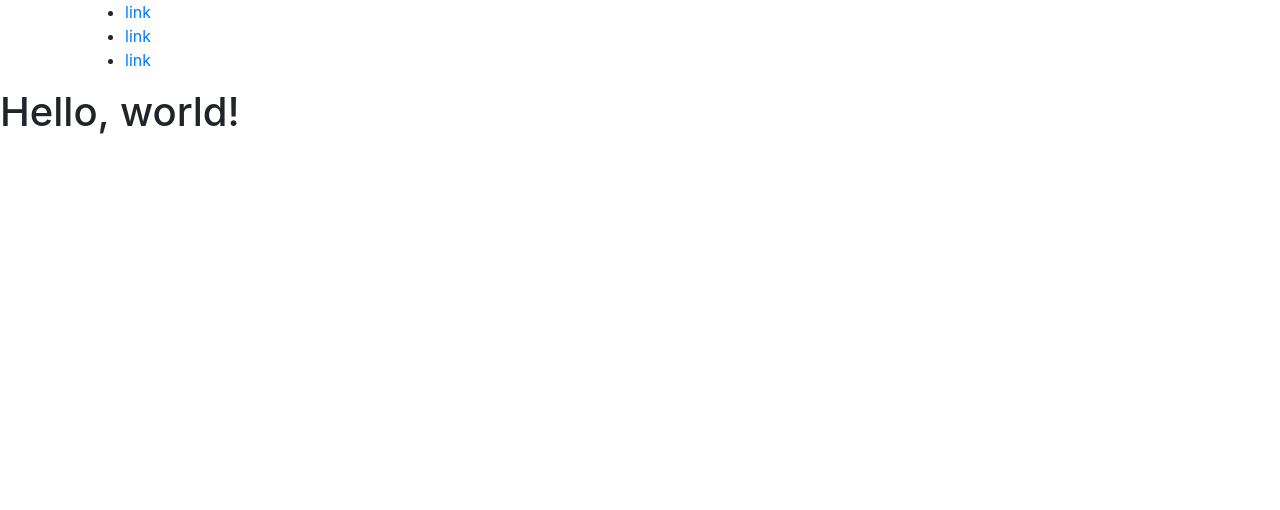
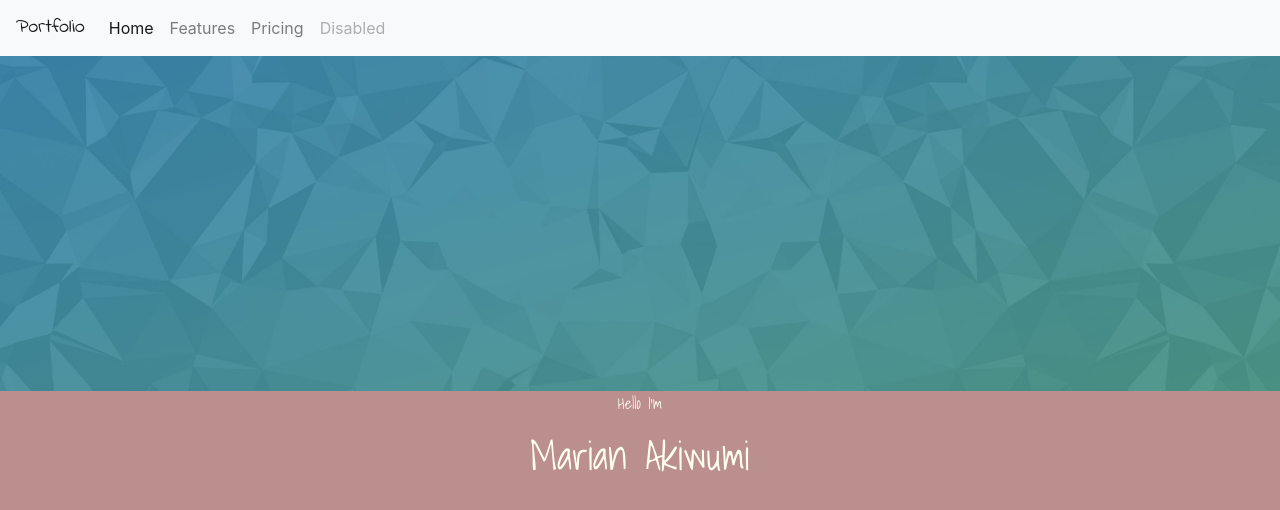
Before and after one commit to makiwumi/Responsive-Portfolio, a plain HTML site: page index.html in a window 1280 px wide. Drawn offline with nearby package versions, Linux system fonts and the light colour scheme.

Commit message:
Added header img and navbar

```diff
--- a/index.html
+++ b/index.html
@@ -7,26 +7,63 @@
 
     <!-- Bootstrap CSS -->
     <link rel="stylesheet" href="https://stackpath.bootstrapcdn.com/bootstrap/4.4.1/css/bootstrap.min.css" integrity="sha384-Vkoo8x4CGsO3+Hhxv8T/Q5PaXtkKtu6ug5TOeNV6gBiFeWPGFN9MuhOf23Q9Ifjh" crossorigin="anonymous">
-
-    <title>Hello, world!</title>
+    <link rel="stylesheet" href="style.css">
+    <link href="https://fonts.googleapis.com/css?family=Acme|Amatic+SC|Caveat|Indie+Flower|Pacifico|Permanent+Marker|Shadows+Into+Light&display=swap" rel="stylesheet">
+    <title>Portfolio</title>
   </head>
   <body>
-      <!--container-->
-      <div class="container">
-          <ul>
-            <li><a href="#">link</a></li>
-            <li><a href="#">link</a></li>
-            <li><a href="#">link</a></li>
+  <!--Navigation-->
+    <div class="Header">
+      <nav class="navbar navbar-expand-sm navbar-light bg-light">
+        <a class="navbar-brand" href="#">Portfolio</a>
+        <button class="navbar-toggler" type="button" data-toggle="collapse" data-target="#navbarNav" aria-controls="navbarNav" aria-expanded="false" aria-label="Toggle navigation">
+          <span class="navbar-toggler-icon"></span>
+        </button>
+        <div class="collapse navbar-collapse" id="navbarNav">
+          <ul class="navbar-nav">
+            <li class="nav-item active">
+              <a class="nav-link" href="#">Home <span class="sr-only">(current)</span></a>
+            </li>
+            <li class="nav-item">
+              <a class="nav-link" href="#">Features</a>
+            </li>
+            <li class="nav-item">
+              <a class="nav-link" href="#">Pricing</a>
+            </li>
+            <li class="nav-item">
+              <a class="nav-link disabled" href="#" tabindex="-1" aria-disabled="true">Disabled</a>
+            </li>
           </ul>
-      </div>
-        <!--row-->
-        <div class="row">
+        </div>
+      </nav>
+    </div>
+  <!--ShowCase-->
+    <header>
+        <img src="./Images/No-Branding-Header-Background-1.jpg" class="img-fluid" alt="Responsive image">
+          <div class="text-box">
+            <p class="bighead-intro">Hello I'm</p>
+            <h1 class="bighead-name">Marian Akiwumi</h1>
+          </div>
+    </header>
 
-        </div>
-            <div class="col-xs-6">
+  <!---->
 
-            </div>
-    <h1>Hello, world!</h1>
+  <!---->
+
+  <!---->
+
+  <!---->
+
+  <!---->
+
+  <!---->
+
+  <!---->
+
+  <!---->
+
+
+
 
     <!-- Optional JavaScript -->
     <!-- jQuery first, then Popper.js, then Bootstrap JS -->
--- /dev/null
+++ b/style.css
@@ -0,0 +1,19 @@
+body{
+    background: rosybrown;
+}
+
+.navbar-brand{
+    font-family: 'Indie Flower', cursive;
+}
+.bigHead{
+    background-image: url(./Images/il_570xN.1409320426_gkqw.jpg);
+    background-size: cover;
+    padding-bottom: 15%;
+
+}
+header{
+    display: block;
+    text-align: center;
+    color: ivory;
+    font-family: 'Shadows Into Light', cursive;
+}
```
Also changed, not shown: Images/IMG_2621-Edit.jpg (added), Images/No-Branding-Header-Background-1.jpg (added), Images/back1.jpg (added), Images/back2.jpg (added), Images/back3.jpg (added), Images/background_website.jpg (added), Images/blurred-backgrounds.jpg (added), Images/il_570xN.1409320426_gkqw.jpg (added).
